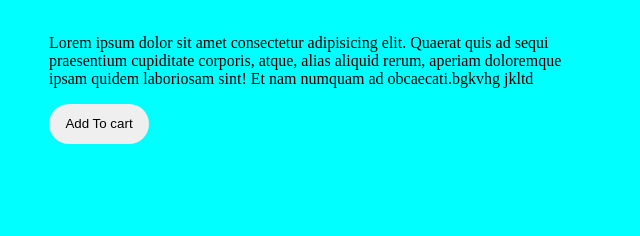
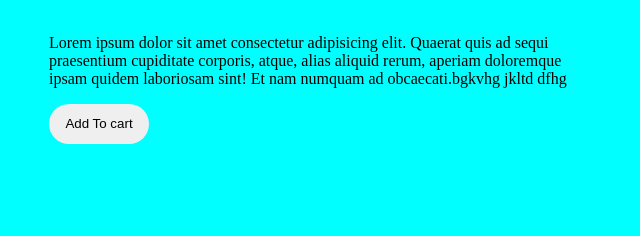
Before and after one commit to MuhammadSabtainJatt/GGCSF-Assignment, a plain HTML site: page Assignment.html in a window 1280 px wide. Shown: the part 327-563 px from the top of the page, 9-649 px from the left. Drawn offline with Linux system fonts and the light colour scheme.

Commit message:
code update

```diff
--- a/Assignment.html
+++ b/Assignment.html
@@ -15,7 +15,7 @@
             Frontend Development
         </h1>
         <p>
-            Lorem ipsum dolor sit amet consectetur adipisicing elit. Quaerat quis ad sequi praesentium cupiditate corporis, atque, alias aliquid rerum, aperiam doloremque ipsam quidem laboriosam sint! Et nam numquam ad obcaecati.bgkvhg jkltd
+            Lorem ipsum dolor sit amet consectetur adipisicing elit. Quaerat quis ad sequi praesentium cupiditate corporis, atque, alias aliquid rerum, aperiam doloremque ipsam quidem laboriosam sint! Et nam numquam ad obcaecati.bgkvhg jkltd dfhg
 
         </p>
         <button style="height:40px;width: 100px;border: none; border-radius: 20px;"> Add To cart</button>
```
